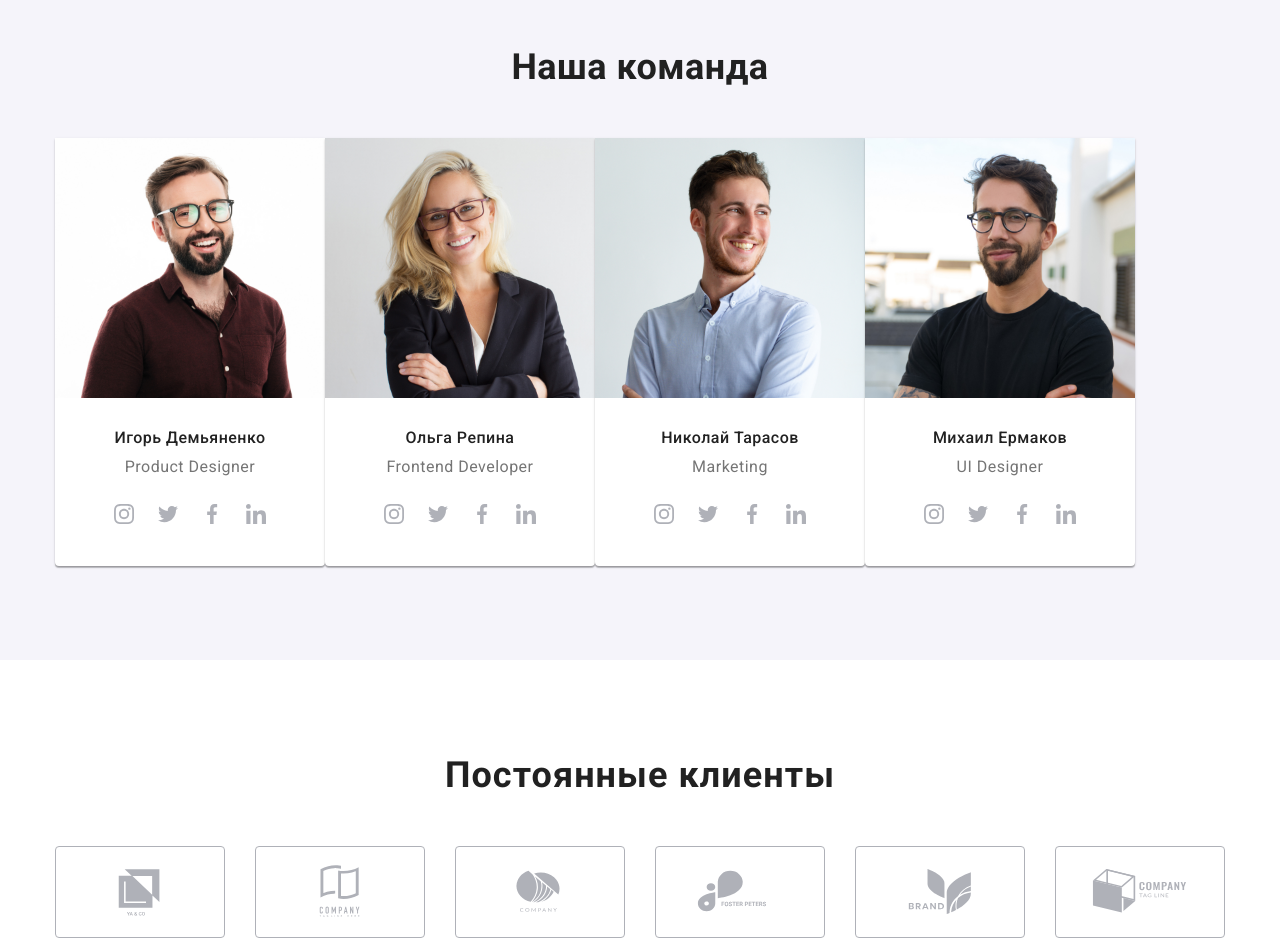
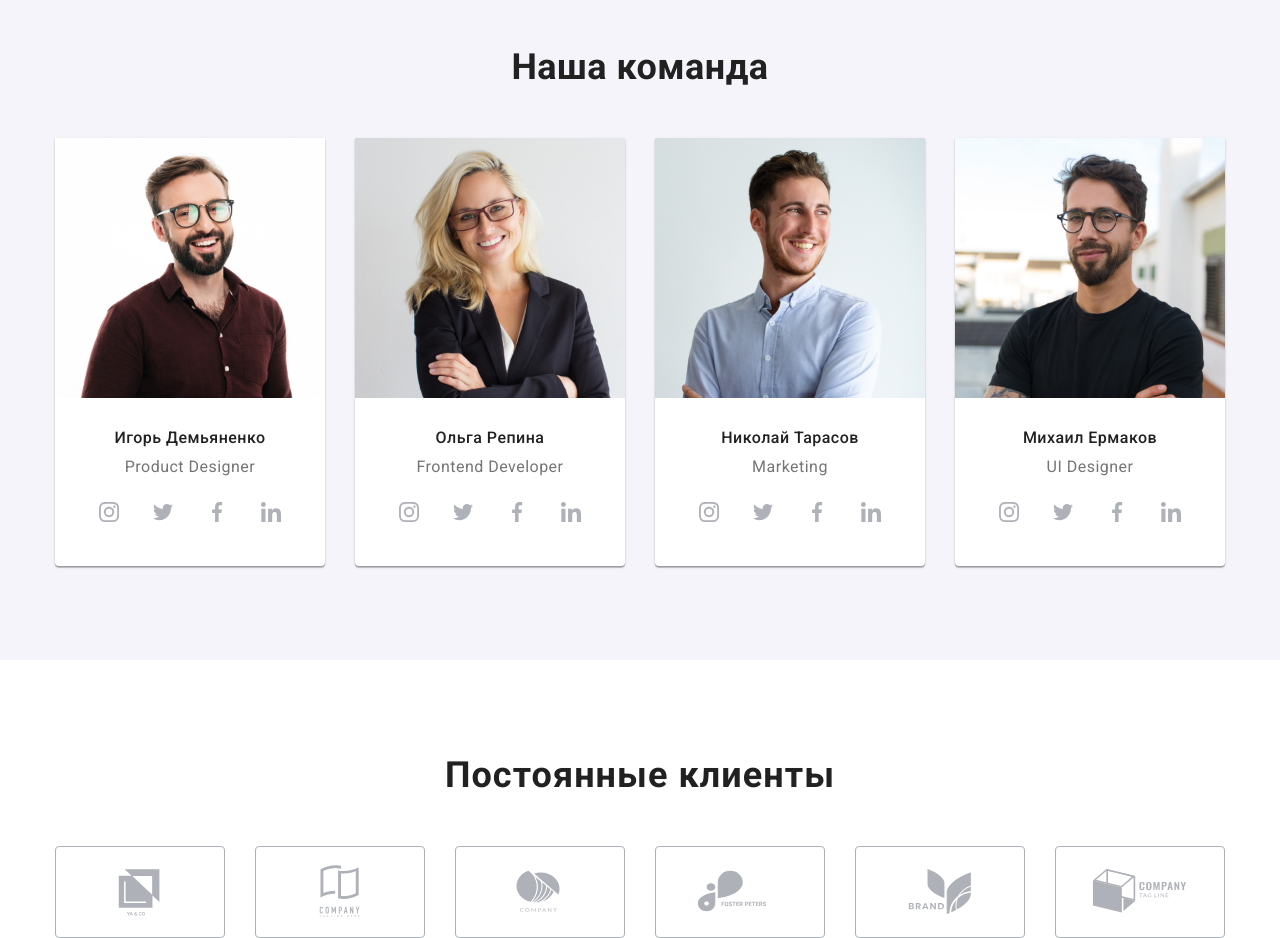
Before and after one commit to airspacengineer/goit-markup-hw-07, a plain HTML site: page index.html in a window 1280 px wide. Shown: the part 1660-2598 px from the top of the page. Drawn offline with nearby package versions, Linux system fonts and the light colour scheme.

Commit message:
final commit

```diff
--- a/index.html
+++ b/index.html
@@ -118,10 +118,10 @@
                 <h3 class = "teammate">Игорь Демьяненко</h3>
                 <p class = "team__position">Product Designer</p>
                 <ul class = "team__icons">
-                  <li> <a class = "team-link" href = "" aria-label = "Instagram" target = "noopener norefferer"> <svg class = "team-icon" width = "20px" height = "20px"> <use href = "./images/icons/sprite.svg#icon-instagram"></use> </svg> </a> </li>
-                  <li> <a class = "team-link" href = "" aria-label = "Twitter" target = "noopener norefferer"> <svg class = "team-icon" width = "20px" height = "20px"> <use href = "./images/icons/sprite.svg#icon-twitter"></use> </svg> </a> </li>
-                  <li> <a class = "team-link" href = "" aria-label = "Facebook" target = "noopener norefferer"> <svg class = "team-icon" width = "20px" height = "20px"> <use href = "./images/icons/sprite.svg#icon-facebook"></use> </svg> </a> </li>
-                  <li> <a class = "team-link" href = "" aria-label = "linkedin" target = "noopener norefferer"> <svg class = "team-icon" width = "20px" height = "20px"> <use href = "./images/icons/sprite.svg#icon-linkedin"></use> </svg> </a> </li>
+                  <li class = "team-link"> <a href = "" aria-label = "Instagram" target = "noopener norefferer"> <svg class = "team-icon" width = "20px" height = "20px"> <use href = "./images/icons/sprite.svg#icon-instagram"></use> </svg> </a> </li>
+                  <li class = "team-link"> <a href = "" aria-label = "Twitter"   target = "noopener norefferer"> <svg class = "team-icon" width = "20px" height = "20px"> <use href = "./images/icons/sprite.svg#icon-twitter"></use> </svg> </a> </li>
+                  <li class = "team-link"> <a href = "" aria-label = "Facebook"  target = "noopener norefferer"> <svg class = "team-icon" width = "20px" height = "20px"> <use href = "./images/icons/sprite.svg#icon-facebook"></use> </svg> </a> </li>
+                  <li class = "team-link"> <a  href = "" aria-label = "linkedin"  target = "noopener norefferer"> <svg class = "team-icon" width = "20px" height = "20px"> <use href = "./images/icons/sprite.svg#icon-linkedin"></use> </svg> </a> </li>
                 </ul>
               </div>
             </li>
@@ -131,10 +131,10 @@
                 <h3 class = "teammate">Ольга Репина</h3>
                 <p class = "team__position">Frontend Developer</p>
                 <ul class = "team__icons">
-                  <li> <a class = "team-link" href = "" aria-label = "Instagram" target = "noopener norefferer"> <svg class = "team-icon" width = "20px" height = "20px"> <use href = "./images/icons/sprite.svg#icon-instagram"></use> </svg> </a> </li>
-                  <li> <a class = "team-link" href = "" aria-label = "Twitter" target = "noopener norefferer"> <svg class = "team-icon" width = "20px" height = "20px"> <use href = "./images/icons/sprite.svg#icon-twitter"></use> </svg> </a> </li>
-                  <li> <a class = "team-link" href = "" aria-label = "Facebook" target = "noopener norefferer"> <svg class = "team-icon" width = "20px" height = "20px"> <use href = "./images/icons/sprite.svg#icon-facebook"></use> </svg> </a> </li>
-                  <li> <a class = "team-link" href = "" aria-label = "linkedin" target = "noopener norefferer"> <svg class = "team-icon" width = "20px" height = "20px"> <use href = "./images/icons/sprite.svg#icon-linkedin"></use> </svg> </a> </li>
+                  <li class = "team-link"> <a href = "" aria-label = "Instagram" target = "noopener norefferer"> <svg class = "team-icon" width = "20px" height = "20px"> <use href = "./images/icons/sprite.svg#icon-instagram"></use> </svg> </a> </li>
+                  <li class = "team-link"> <a href = "" aria-label = "Twitter"   target = "noopener norefferer"> <svg class = "team-icon" width = "20px" height = "20px"> <use href = "./images/icons/sprite.svg#icon-twitter"></use> </svg> </a> </li>
+                  <li class = "team-link"> <a href = "" aria-label = "Facebook"  target = "noopener norefferer"> <svg class = "team-icon" width = "20px" height = "20px"> <use href = "./images/icons/sprite.svg#icon-facebook"></use> </svg> </a> </li>
+                  <li class = "team-link"> <a href = "" aria-label = "linkedin"  target = "noopener norefferer"> <svg class = "team-icon" width = "20px" height = "20px"> <use href = "./images/icons/sprite.svg#icon-linkedin"></use> </svg> </a> </li>
                 </ul>
               </div>
             </li>
@@ -144,10 +144,10 @@
                 <h3 class = "teammate">Николай Тарасов</h3>
                 <p class = "team__position">Marketing</p>
                 <ul class = "team__icons">
-                  <li> <a class = "team-link" href = "" aria-label = "Instagram" target = "noopener norefferer"> <svg class = "team-icon" width = "20px" height = "20px"> <use href = "./images/icons/sprite.svg#icon-instagram"></use> </svg> </a> </li>
-                  <li> <a class = "team-link" href = "" aria-label = "Twitter" target = "noopener norefferer"> <svg class = "team-icon" width = "20px" height = "20px"> <use href = "./images/icons/sprite.svg#icon-twitter"></use> </svg> </a> </li>
-                  <li> <a class = "team-link" href = "" aria-label = "Facebook" target = "noopener norefferer"> <svg class = "team-icon" width = "20px" height = "20px"> <use href = "./images/icons/sprite.svg#icon-facebook"></use> </svg> </a> </li>
-                  <li> <a class = "team-link" href = "" aria-label = "linkedin" target = "noopener norefferer"> <svg class = "team-icon" width = "20px" height = "20px"> <use href = "./images/icons/sprite.svg#icon-linkedin"></use> </svg> </a> </li>
+                  <li class = "team-link"> <a href = "" aria-label = "Instagram" target = "noopener norefferer"> <svg class = "team-icon" width = "20px" height = "20px"> <use href = "./images/icons/sprite.svg#icon-instagram"></use> </svg> </a> </li>
+                  <li class = "team-link"> <a href = "" aria-label = "Twitter"   target = "noopener norefferer"> <svg class = "team-icon" width = "20px" height = "20px"> <use href = "./images/icons/sprite.svg#icon-twitter"></use> </svg> </a> </li>
+                  <li class = "team-link"> <a href = "" aria-label = "Facebook"  target = "noopener norefferer"> <svg class = "team-icon" width = "20px" height = "20px"> <use href = "./images/icons/sprite.svg#icon-facebook"></use> </svg> </a> </li>
+                  <li class = "team-link"> <a href = "" aria-label = "linkedin"  target = "noopener norefferer"> <svg class = "team-icon" width = "20px" height = "20px"> <use href = "./images/icons/sprite.svg#icon-linkedin"></use> </svg> </a> </li>
                 </ul>
               </div>
             </li>
@@ -157,10 +157,10 @@
                 <h3 class = "teammate">Михаил Ермаков</h3>
                 <p class = "team__position">UI Designer</p>
                 <ul class = "team__icons">
-                  <li> <a class = "team-link" href = "" aria-label = "Instagram" target = "noopener norefferer"> <svg class = "team-icon" width = "20px" height = "20px"> <use href = "./images/icons/sprite.svg#icon-instagram"></use> </svg> </a> </li>
-                  <li> <a class = "team-link" href = "" aria-label = "Twitter" target = "noopener norefferer"> <svg class = "team-icon" width = "20px" height = "20px"> <use href = "./images/icons/sprite.svg#icon-twitter"></use> </svg> </a> </li>
-                  <li> <a class = "team-link" href = "" aria-label = "Facebook" target = "noopener norefferer"> <svg class = "team-icon" width = "20px" height = "20px"> <use href = "./images/icons/sprite.svg#icon-facebook"></use> </svg> </a> </li>
-                  <li> <a class = "team-link" href = "" aria-label = "linkedin" target = "noopener norefferer"> <svg class = "team-icon" width = "20px" height = "20px"> <use href = "./images/icons/sprite.svg#icon-linkedin"></use> </svg> </a> </li>
+                  <li class = "team-link"> <a href = "" aria-label = "Instagram" target = "noopener norefferer"> <svg class = "team-icon" width = "20px" height = "20px"> <use href = "./images/icons/sprite.svg#icon-instagram"></use> </svg> </a> </li>
+                  <li class = "team-link"> <a href = "" aria-label = "Twitter"   target = "noopener norefferer"> <svg class = "team-icon" width = "20px" height = "20px"> <use href = "./images/icons/sprite.svg#icon-twitter"></use> </svg> </a> </li>
+                  <li class = "team-link"> <a href = "" aria-label = "Facebook"  target = "noopener norefferer"> <svg class = "team-icon" width = "20px" height = "20px"> <use href = "./images/icons/sprite.svg#icon-facebook"></use> </svg> </a> </li>
+                  <li class = "team-link"> <a href = "" aria-label = "linkedin"  target = "noopener norefferer"> <svg class = "team-icon" width = "20px" height = "20px"> <use href = "./images/icons/sprite.svg#icon-linkedin"></use> </svg> </a> </li>
                 </ul>
               </div>
             </li>
--- a/sass/components/_5team.scss
+++ b/sass/components/_5team.scss
@@ -10,12 +10,16 @@
 .team__list {
   display: flex;
 }
+
 .team__card-item {
   background-color: var(--white);
   margin-bottom: 0px;
   box-shadow: 0px 1px 3px rgba(0, 0, 0, 0.12), 0px 1px 1px rgba(0, 0, 0, 0.14),
     0px 2px 1px rgba(0, 0, 0, 0.2);
   border-radius: 0px 0px 4px 4px;
+}
+.team__card-item:not(:last-child) {
+  margin-right: 30px;
 }
 .team__card-description {
   padding-top: 30px;
@@ -54,19 +58,15 @@
   height: 44px;
   border-radius: 50%;
   color: #afb1b8;
-
   transition-property: background-color;
   transition-duration: 250ms;
   transition-timing-function: cubic-bezier(0.4, 0, 0.2, 1);
-
   &:hover,
   &:focus {
     background-color: var(--blue);
   }
 }
-.team-icons-item:not(:last-child) {
-  margin-right: 10px;
-}
+
 .team-link:not(:last-child) {
   margin-right: 10px;
 }
--- a/sass/components/_modal.scss
+++ b/sass/components/_modal.scss
@@ -93,6 +93,9 @@
   line-height: 1.71;
   letter-spacing: 0.03em;
   color: var(--secondary-text-color);
+}
+.checkbox-text {
+margin-left: 8px;
 }
 .checkbox-link {
   color: var(--blue);
```
Also changed, not shown: portfolio.html (+21 -21 lines), css/main.css, css/main.min.css, 2 other files.
